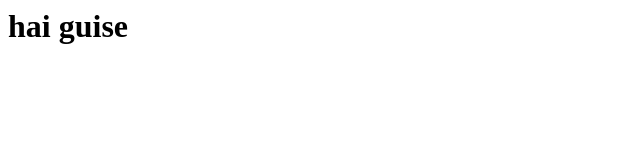
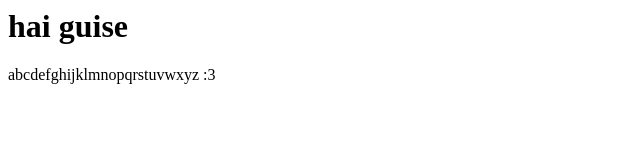
Before and after one commit to topsecretinspector/topsecretinspector.github.io, a plain HTML site: page index.html in a window 1280 px wide. Shown: the whole page, without its empty margins (0-640 px from the left). Drawn offline with Linux system fonts and the light colour scheme.

Commit message:
Update index.html

```diff
--- a/index.html
+++ b/index.html
@@ -1 +1,3 @@
 <h1>hai guise</h1>
+<a>abcdefghijklmnopqrstuvwxyz :3</a>
+<title>ASGHUYDGIYASIASAS</title>
```
